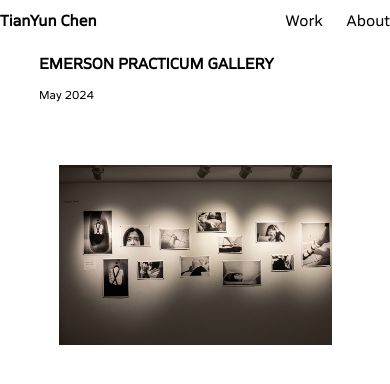
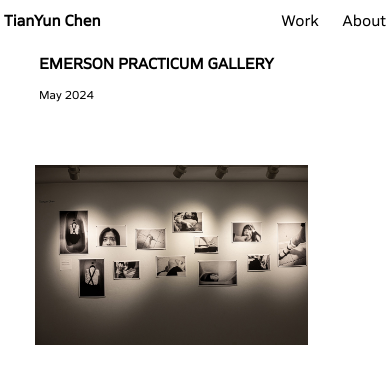
Before and after one commit to nymx22/MelodySite, a PHP site: page /aasm-gallery.html in a window 390 px wide. Shown: the top 384 px of the page. Run offline with PHP 8.4, Linux system fonts and the light colour scheme.

Commit message:
update mobile

```diff
--- a/assets/css/mobile.css
+++ b/assets/css/mobile.css
@@ -44,27 +44,16 @@
     font-size: clamp(0.75rem, 3vw, 0.875rem) !important;
   }
 
-  /* Project pages (AASM, Nightmares): no side padding, shrink margins */
+  /* Project pages (AASM, Nightmares): scale up content to reduce side white space */
   body.project1 .vertical-image_box,
   body.project2 .vertical-image_box {
-    width: 100%;
-    max-width: 100%;
+    width: 112%;
+    max-width: none;
+    margin-left: -6%;
     box-sizing: border-box;
     padding-left: 0;
     padding-right: 0;
     overflow-x: hidden;
-  }
-
-  body.project1 .vertical-image_box img,
-  body.project2 .vertical-image_box img {
-    margin-bottom: 4% !important;
-  }
-
-  /* Override image position offsets that cause horizontal overflow */
-  body.project1 .vertical-image_box img,
-  body.project2 .vertical-image_box img {
-    left: auto !important;
-    right: auto !important;
   }
 
   /* Scale images to fit - max-width prevents overflow, preserve layout percentages */
@@ -256,7 +245,7 @@
     box-sizing: border-box;
   }
 
-  /* Project page headers - no side padding */
+  /* Project page headers - no side padding, shrink margins */
   body.project1 #custom-header-widget,
   body.project2 #custom-header-widget {
     max-width: 100%;
@@ -266,8 +255,8 @@
   }
   body.project1 #custom-header-widget > div,
   body.project2 #custom-header-widget > div {
-    padding-left: 0 !important;
-    padding-right: 0 !important;
+    padding-left: 4px !important;
+    padding-right: 4px !important;
   }
   #custom-header-widget {
     padding-left: 5% !important;
```
